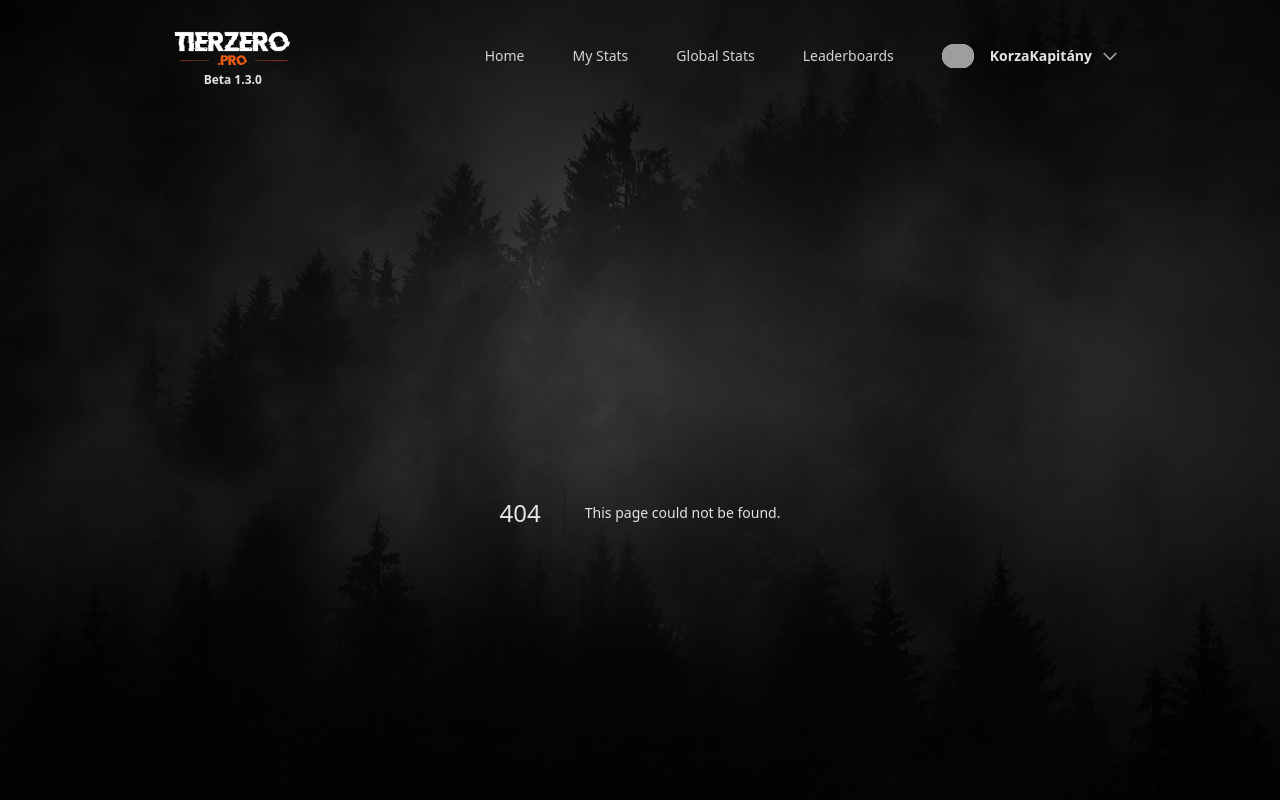
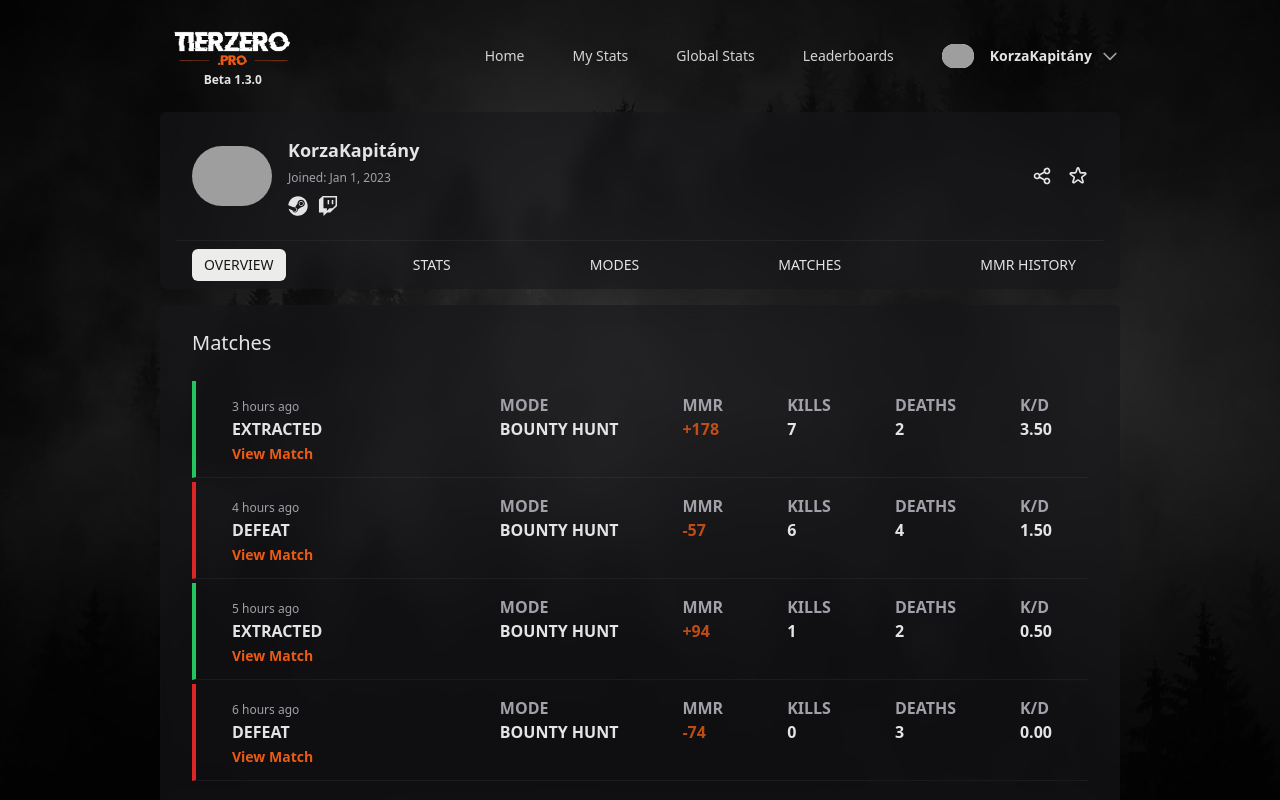
Before and after one commit to Rezosh/tierzero, a Next.js app: page /players/1/matches in a window 1280 px wide. Before the commit this address had no page. Shown: the top 800 px of the page. Built offline with nearby package versions, Linux system fonts and the light colour scheme; grey boxes are pictures that could not be loaded.

Commit message:
feat: created matches page

```diff
--- /dev/null
+++ b/src/app/players/[id]/matches/page.tsx
@@ -0,0 +1,63 @@
+import MatchStat from "@/components/MatchStat/MatchStat";
+
+const mockData = {
+  matches: [
+    {
+      id: 1,
+      date: "3 hours ago",
+      mode: "Bounty Hunt",
+      mmrDiff: 178,
+      kills: 7,
+      deaths: 2,
+      kd: 2.5,
+      outcome: "win",
+    },
+    {
+      id: 2,
+      date: "4 hours ago",
+      mode: "Bounty Hunt",
+      mmrDiff: -57,
+      kills: 6,
+      deaths: 4,
+      kd: 2.5,
+      outcome: "loss",
+    },
+    {
+      id: 3,
+      date: "5 hours ago",
+      mode: "Bounty Hunt",
+      mmrDiff: 94,
+      kills: 1,
+      deaths: 2,
+      kd: 2.5,
+      outcome: "win",
+    },
+    {
+      id: 4,
+      date: "6 hours ago",
+      mode: "Bounty Hunt",
+      mmrDiff: -74,
+      kills: 0,
+      deaths: 3,
+
+      kd: 2.5,
+      outcome: "loss",
+    },
+  ],
+};
+
+export default function Matches() {
+  return (
+    <>
+      <div className="mt-4 rounded-md bg-zinc-900/60 px-8 py-6 backdrop-blur">
+        <h1 className="text-xl">Matches</h1>
+
+        <div className="mt-6 space-y-2 lg:space-y-1">
+          {mockData.matches.map((match) => (
+            <MatchStat key={match.id} match={match} />
+          ))}
+        </div>
+      </div>
+    </>
+  );
+}
--- /dev/null
+++ b/src/components/MatchStat/MatchStat.tsx
@@ -0,0 +1,82 @@
+import Link from "next/link";
+import { classNames } from "@/utils/dateFunctions";
+
+interface Match {
+  id: number;
+  date: string;
+  mode: string;
+  mmrDiff: number;
+  kills: number;
+  deaths: number;
+  kd: number;
+  outcome: string;
+}
+
+// If number is positive, add a plus sign
+function formatMMR(mmr: number) {
+  return mmr > 0 ? `+${mmr}` : mmr;
+}
+
+// calculate kd ratio to 2 decimal places
+function calculateKD(kills: number, deaths: number) {
+  return (kills / deaths).toFixed(2);
+}
+
+export default function MatchStat({ match }: { match: Match }) {
+  return (
+    <div
+      className={classNames(
+        match.outcome === "loss" ? "border-l-red-600" : "border-l-green-500",
+        " border-l-4 border-b-zinc-50/5 px-9 py-3 lg:border-b"
+      )}
+    >
+      <div className="flex flex-col divide-y divide-zinc-50/5 lg:flex-row lg:divide-y-0">
+        <div className="flex lg:mr-auto">
+          <div>
+            <span className="text-xs text-zinc-400">{match.date}</span>
+            <h1 className="font-bold uppercase">
+              {match.outcome === "loss" ? "Defeat" : "Extracted"}
+            </h1>
+            <Link
+              href={`/players/1/matches#`}
+              className="text-sm font-bold text-primary"
+            >
+              View Match
+            </Link>
+          </div>
+          <div className="ml-auto lg:hidden">
+            <div className="font-bold uppercase text-zinc-400">Mode</div>
+            <div className="font-bold uppercase">{match.mode}</div>
+          </div>
+        </div>
+
+        <div className="mt-6 flex gap-x-8 pt-4 lg:mt-0 lg:gap-x-16 lg:pt-0">
+          <div className="hidden lg:block">
+            <div className="font-bold uppercase text-zinc-400">Mode</div>
+            <div className="font-bold uppercase">{match.mode}</div>
+          </div>
+          <div>
+            <div className="font-bold uppercase text-zinc-400">MMR</div>
+            <div className="font-bold uppercase text-primary/80">
+              {formatMMR(match.mmrDiff)}
+            </div>
+          </div>
+          <div>
+            <div className="font-bold uppercase text-zinc-400">Kills</div>
+            <div className="font-bold uppercase">{match.kills}</div>
+          </div>
+          <div>
+            <div className="font-bold uppercase text-zinc-400">Deaths</div>
+            <div className="font-bold uppercase">{match.deaths}</div>
+          </div>
+          <div>
+            <div className="font-bold uppercase text-zinc-400">K/D</div>
+            <div className="font-bold uppercase">
+              {calculateKD(match.kills, match.deaths)}
+            </div>
+          </div>
+        </div>
+      </div>
+    </div>
+  );
+}
```
